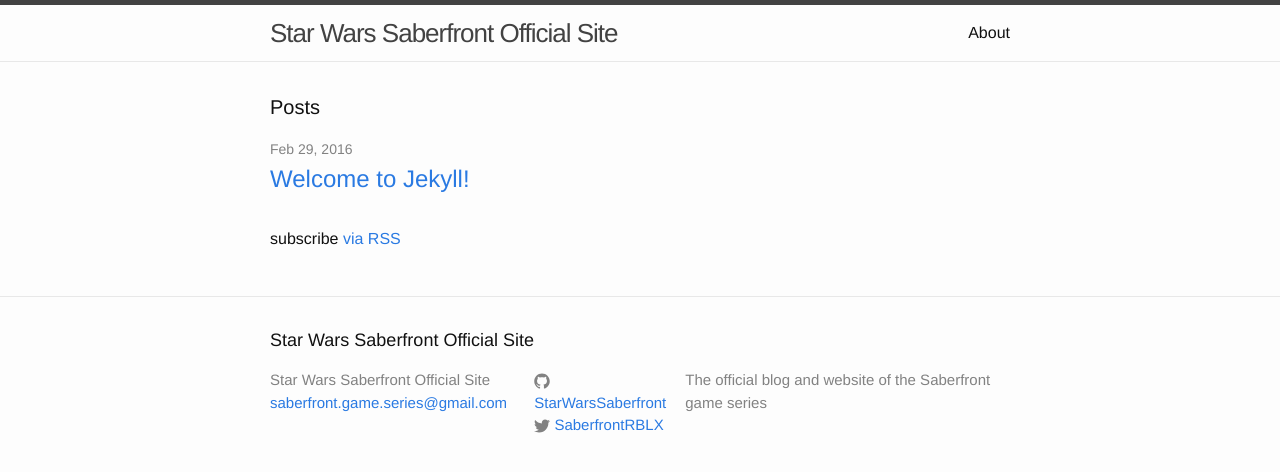
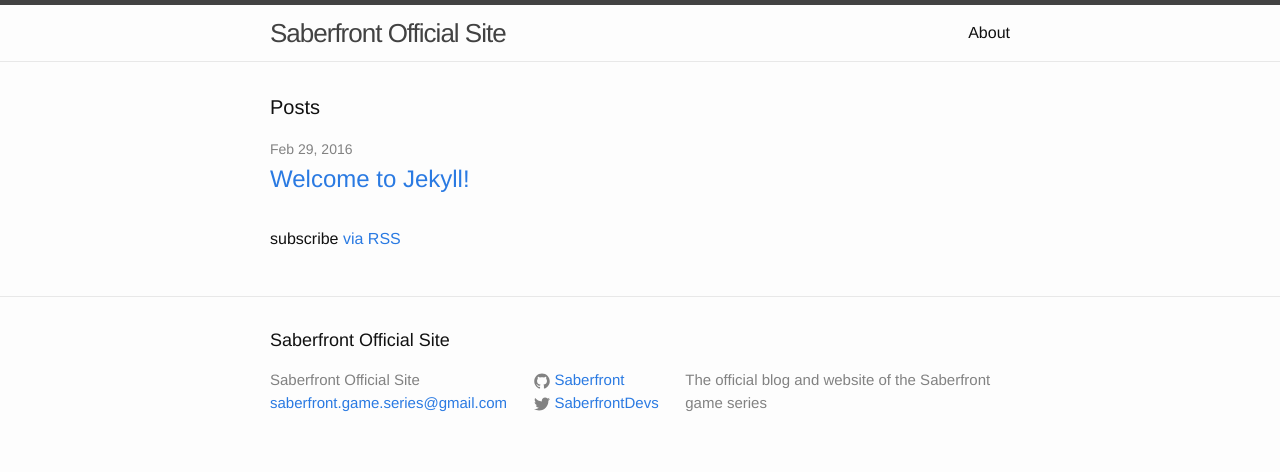
Before and after one commit to Saberfront/saberfront.github.io, a Jekyll site: the page built from index.html, in a window 1280 px wide. Shown: the top 472 px of the page. Built offline with Jekyll 4.4.1, drawn with Linux system fonts in a browser that asks for light colours.

Commit message:
Update _config.yml

```diff
--- a/_config.yml
+++ b/_config.yml
@@ -6,14 +6,14 @@
 # 'jekyll serve'. If you change this file, please restart the server process.
 
 # Site settings
-title: Star Wars Saberfront Official Site
+title:  Saberfront Official Site
 email: saberfront.game.series@gmail.com
 description: > # this means to ignore newlines until "baseurl:"
  The official blog and website of the Saberfront game series
 baseurl: "" # the subpath of your site, e.g. /blog
 url: "http://yourdomain.com" # the base hostname & protocol for your site
-twitter_username: SaberfrontRBLX
-github_username:  StarWarsSaberfront
+twitter_username: SaberfrontDevs
+github_username:  Saberfront
 
 
 # Build settings
```
